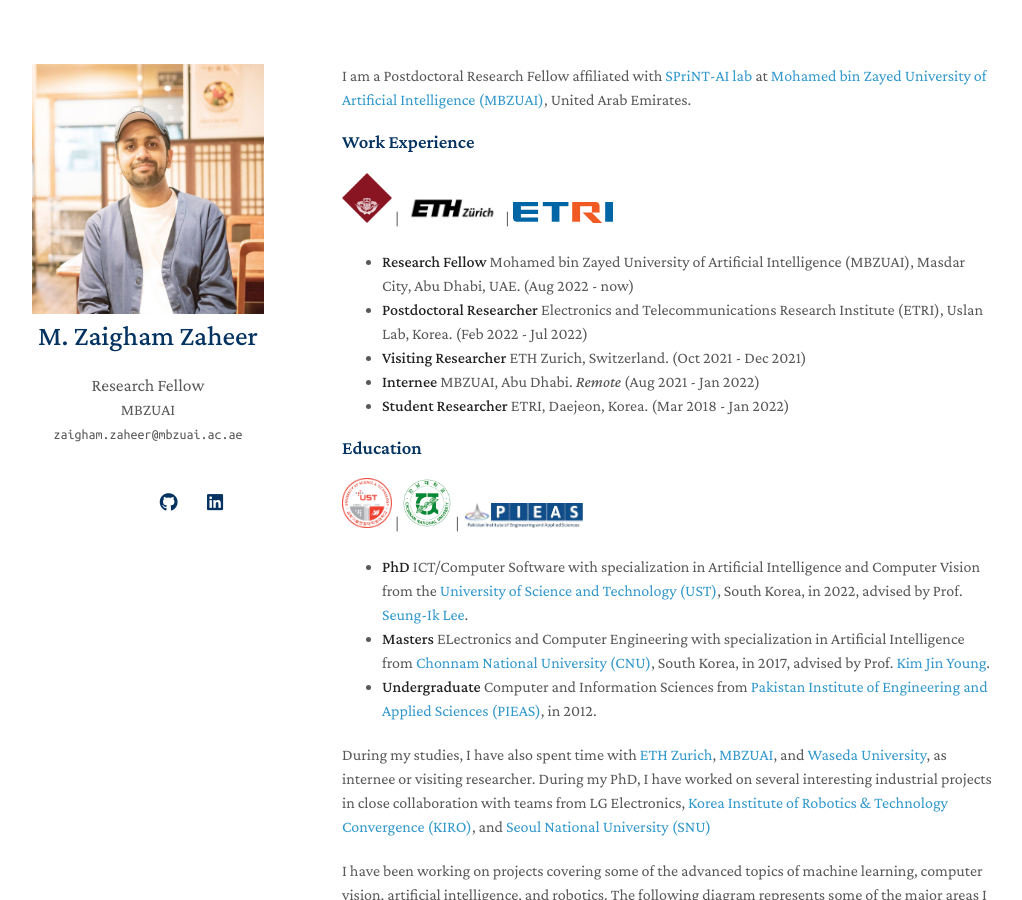
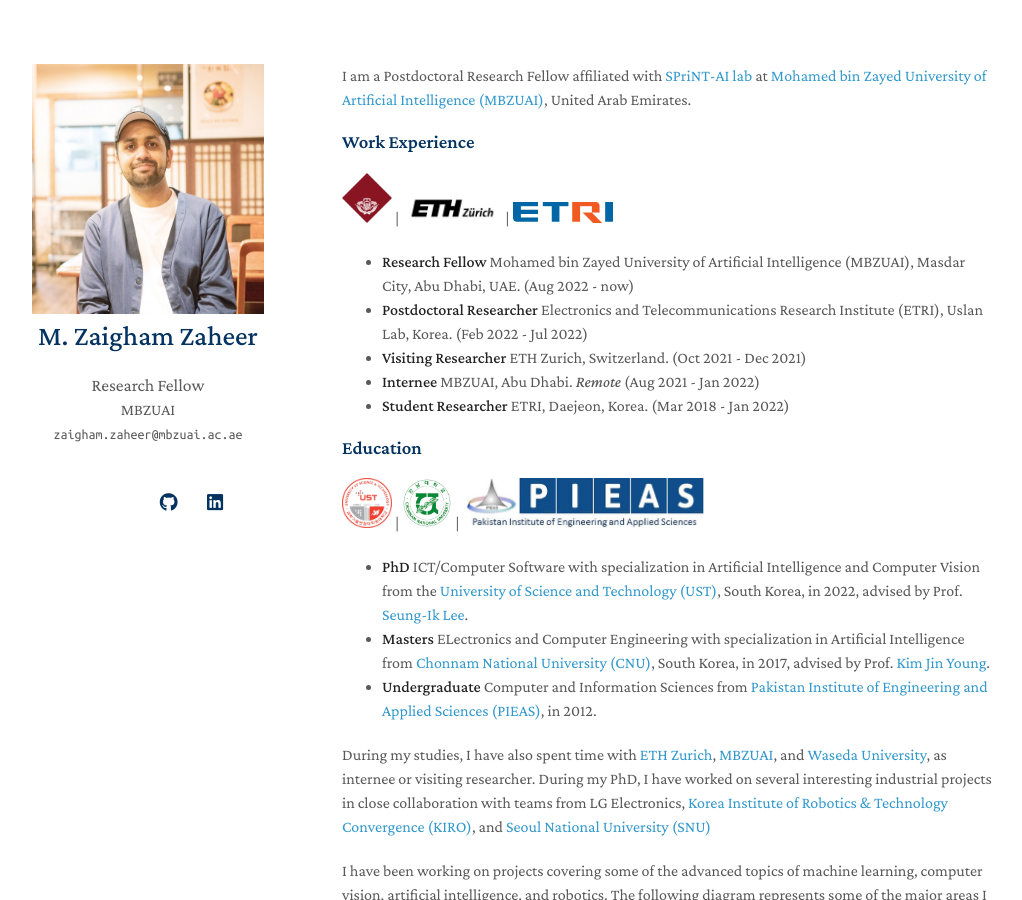
Before and after one commit to ZaighamZ/ZaighamZ.github.io, a Jekyll site: the page built from index.md, in a window 1280 px wide and 900 px high. Shown: the whole window, without its empty margins (128-1150 px from the left). Built offline with Jekyll 4.4.1, drawn with Linux system fonts in a browser that asks for light colours; nearby versions of some CDN libraries; a style sheet for code colours, icons or effects is not loaded.

Commit message:
Update index.md

```diff
--- a/index.md
+++ b/index.md
@@ -23,7 +23,7 @@ I am a Postdoctoral Research Fellow affiliated with [SPriNT-AI lab](https://www.
 ### Education
 <img src="/assets/img/logos/ust_logo.jpg" width="50"> |
 <img src="/assets/img/logos/Chonnam_uni_logo.gif" width="50"> |
-<img src="/assets/img/logos/pieas_logo.jfif" width="120">
+<img src="/assets/img/logos/pieas_logo.jfif" height="50">
 
 
 - **PhD** ICT/Computer Software with specialization in Artificial Intelligence and Computer Vision from the [University of Science and Technology (UST)](www.ust.ac.kr/){:target="_blank"}, South Korea, in 2022, advised by Prof. [Seung-Ik Lee](https://sites.google.com/view/cvml-ust/professor?authuser=0/){:target="_blank"}.
```
